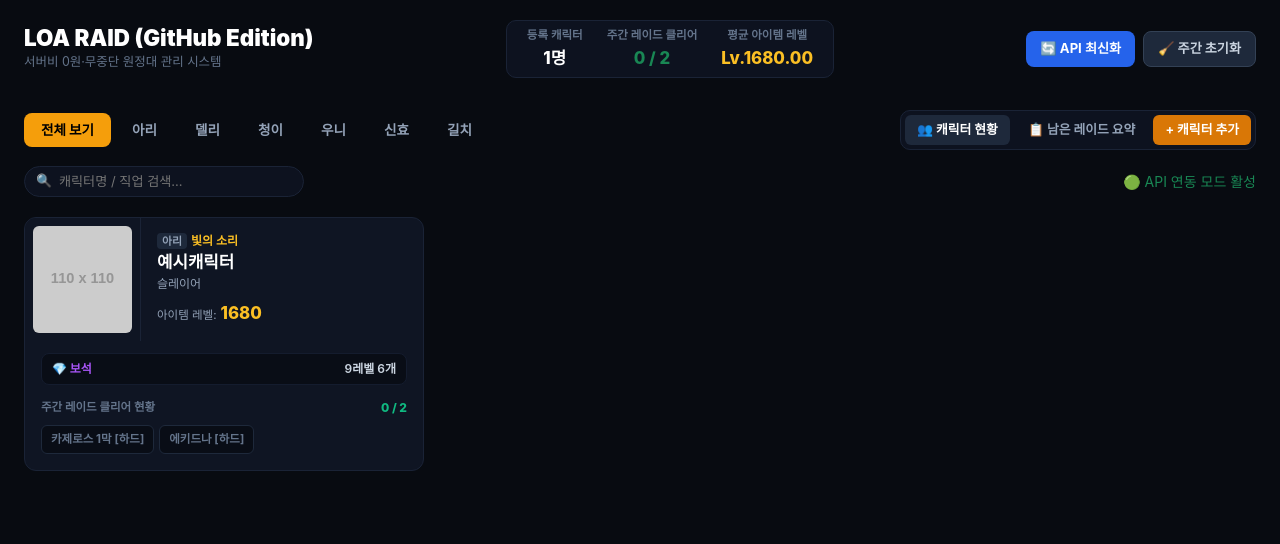
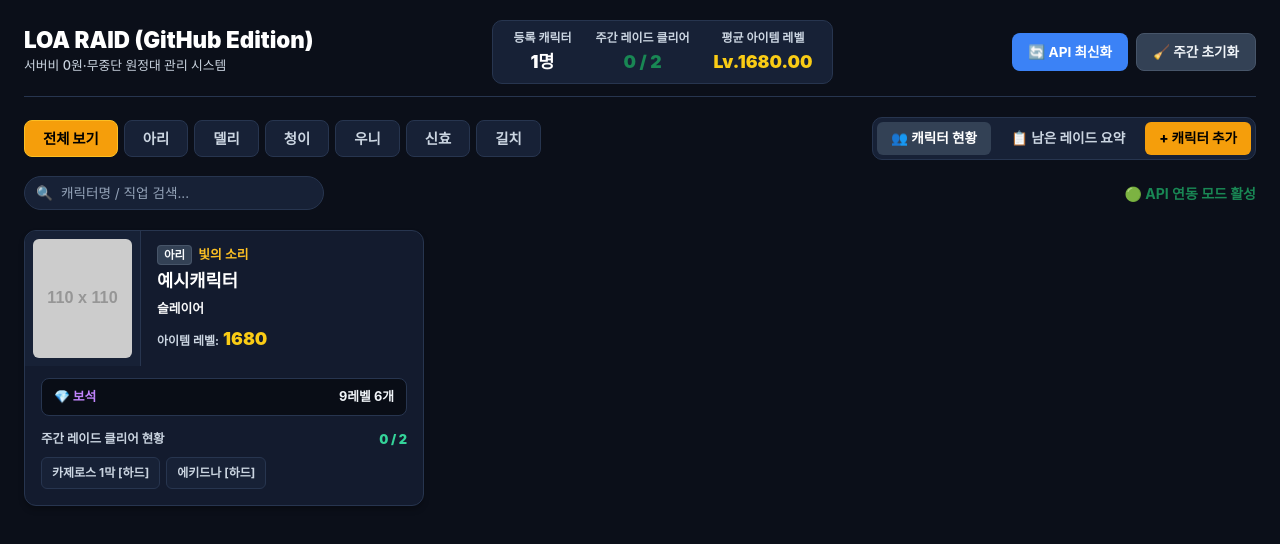
Before and after one commit to Myungwon-asdf/loa-raid-manager, a website: page index.html in a window 1280 px wide. Drawn offline with nearby package versions, Linux system fonts and the light colour scheme; placeholder pictures from the web are drawn by us.

Commit message:
Refactor CSS styles for layout and visibility improvements
Updated various CSS styles for improved aesthetics and functionality. Adjusted modal and character card designs, and enhanced text visibility.

```diff
--- a/index.html
+++ b/index.html
@@ -6,61 +6,63 @@
   <link href="https://cdn.jsdelivr.net/npm/bootstrap@5.3.0/dist/css/bootstrap.min.css" rel="stylesheet">
   <style>
     :root {
-      --bg-dark: #080b11;
-      --card-bg: #0f1523;
+      --bg-dark: #0b0f19;
+      --card-bg: #131b2e;
       --inner-bg: #090d16;
-      --border-color: #1a2336;
-      --text-muted: #64748b;
-      --accent-yellow: #fbbf24;
-      --accent-green: #10b981;
-      --accent-blue: #2563eb;
+      --border-color: #27354f;
+      --text-main: #f8fafc;
+      --text-muted: #94a3b8;
+      --accent-yellow: #facc15;
+      --accent-green: #34d399;
+      --accent-blue: #3b82f6;
     }
-    body { background-color: var(--bg-dark); color: #f1f5f9; font-family: -apple-system, BlinkMacSystemFont, "Segoe UI", Roboto, sans-serif; padding: 20px 24px; }
-    .top-header { display: flex; justify-content: space-between; align-items: center; margin-bottom: 20px; padding-bottom: 12px; }
+    body { background-color: var(--bg-dark); color: var(--text-main); font-family: -apple-system, BlinkMacSystemFont, "Segoe UI", Roboto, sans-serif; padding: 20px 24px; }
+    .top-header { display: flex; justify-content: space-between; align-items: center; margin-bottom: 20px; padding-bottom: 12px; border-bottom: 1px solid var(--border-color); }
     .brand-title { font-size: 1.4rem; font-weight: 900; color: #ffffff; line-height: 1; }
-    .brand-subtitle { font-size: 0.78rem; color: var(--text-muted); margin-top: 4px; }
-    .header-stats { display: flex; align-items: center; background-color: #0d121f; border: 1px solid var(--border-color); border-radius: 10px; padding: 6px 20px; gap: 24px; }
+    .brand-subtitle { font-size: 0.8rem; color: #cbd5e1; margin-top: 4px; font-weight: 500; }
+    .header-stats { display: flex; align-items: center; background-color: #172136; border: 1px solid var(--border-color); border-radius: 10px; padding: 8px 20px; gap: 24px; }
     .stat-item { display: flex; flex-direction: column; align-items: center; }
-    .stat-label { font-size: 0.72rem; color: var(--text-muted); font-weight: 600; margin-bottom: 2px; }
-    .stat-value { font-size: 1.05rem; font-weight: 800; }
-    .btn-header-action { font-size: 0.82rem; font-weight: 700; padding: 7px 14px; border-radius: 8px; display: flex; align-items: center; gap: 6px; border: none; cursor: pointer; }
-    .btn-api-refresh { background-color: #2563eb; color: #fff; }
-    .btn-weekly-reset { background-color: #1e293b; color: #cbd5e1; border: 1px solid #334155; }
+    .stat-label { font-size: 0.75rem; color: #cbd5e1; font-weight: 700; margin-bottom: 2px; }
+    .stat-value { font-size: 1.1rem; font-weight: 900; color: #ffffff; }
+    .btn-header-action { font-size: 0.85rem; font-weight: 700; padding: 8px 16px; border-radius: 8px; display: flex; align-items: center; gap: 6px; border: none; cursor: pointer; }
+    .btn-api-refresh { background-color: #3b82f6; color: #fff; }
+    .btn-weekly-reset { background-color: #334155; color: #f1f5f9; border: 1px solid #475569; }
     .nav-section { display: flex; justify-content: space-between; align-items: center; margin-bottom: 16px; }
-    .owner-tabs .nav-link { color: #94a3b8; font-weight: 700; font-size: 0.85rem; padding: 6px 16px; border-radius: 8px; background: transparent; margin-right: 4px; border: 1px solid transparent; cursor: pointer; }
-    .owner-tabs .nav-link.active { background-color: #f59e0b; color: #000000; font-weight: 800; }
-    .sub-tools { display: flex; align-items: center; gap: 6px; background-color: #0d121f; padding: 4px; border-radius: 10px; border: 1px solid var(--border-color); }
-    .btn-sub-tool { font-size: 0.8rem; font-weight: 700; padding: 5px 12px; border-radius: 6px; color: #94a3b8; background: transparent; border: none; cursor: pointer; }
-    .btn-sub-tool.active { background-color: #1e293b; color: #ffffff; }
-    .btn-add-char-orange { background-color: #d97706; color: #ffffff; font-weight: 700; font-size: 0.8rem; padding: 5px 12px; border-radius: 6px; border: none; cursor: pointer; }
+    .owner-tabs .nav-link { color: #cbd5e1; font-weight: 700; font-size: 0.9rem; padding: 7px 18px; border-radius: 8px; background: #172136; margin-right: 6px; border: 1px solid var(--border-color); cursor: pointer; }
+    .owner-tabs .nav-link.active { background-color: #f59e0b; color: #000000; font-weight: 900; border-color: #fbbf24; }
+    .sub-tools { display: flex; align-items: center; gap: 6px; background-color: #172136; padding: 4px; border-radius: 10px; border: 1px solid var(--border-color); }
+    .btn-sub-tool { font-size: 0.85rem; font-weight: 700; padding: 6px 14px; border-radius: 6px; color: #cbd5e1; background: transparent; border: none; cursor: pointer; }
+    .btn-sub-tool.active { background-color: #334155; color: #ffffff; }
+    .btn-add-char-orange { background-color: #f59e0b; color: #000000; font-weight: 800; font-size: 0.85rem; padding: 6px 14px; border-radius: 6px; border: none; cursor: pointer; }
     .filter-bar { display: flex; justify-content: space-between; align-items: center; margin-bottom: 20px; }
-    .search-input-wrapper { position: relative; width: 280px; }
-    .search-input { background-color: #0d121f; border: 1px solid var(--border-color); color: #f1f5f9; border-radius: 20px; padding: 5px 14px 5px 34px; font-size: 0.82rem; width: 100%; }
-    .search-input:focus { border-color: #2563eb; outline: none; }
-    .search-icon { position: absolute; left: 12px; top: 50%; transform: translateY(-50%); color: #64748b; font-size: 0.8rem; }
-    .character-card { background-color: var(--card-bg); border: 1px solid var(--border-color); border-radius: 12px; overflow: hidden; height: 100%; display: flex; flex-direction: column; justify-content: space-between; }
+    .search-input-wrapper { position: relative; width: 300px; }
+    .search-input { background-color: #172136; border: 1px solid var(--border-color); color: #ffffff; border-radius: 20px; padding: 6px 14px 6px 36px; font-size: 0.85rem; width: 100%; }
+    .search-input::placeholder { color: #94a3b8; }
+    .search-input:focus { border-color: #3b82f6; outline: none; }
+    .search-icon { position: absolute; left: 12px; top: 50%; transform: translateY(-50%); color: #94a3b8; font-size: 0.85rem; }
+    .character-card { background-color: var(--card-bg); border: 1px solid var(--border-color); border-radius: 12px; overflow: hidden; height: 100%; display: flex; flex-direction: column; justify-content: space-between; box-shadow: 0 4px 6px -1px rgba(0,0,0,0.3); }
     .card-top-section { display: flex; align-items: stretch; }
-    .char-profile-box { width: 116px; min-width: 116px; background-color: var(--card-bg); border-right: 1px solid var(--border-color); padding: 8px; display: flex; align-items: center; justify-content: center; }
+    .char-profile-box { width: 116px; min-width: 116px; background-color: #172136; border-right: 1px solid var(--border-color); padding: 8px; display: flex; align-items: center; justify-content: center; }
     .char-profile-img { width: 100%; height: 100%; object-fit: cover; border-radius: 6px; }
     .card-info-wrapper { padding: 14px 16px; flex-grow: 1; display: flex; flex-direction: column; justify-content: space-between; }
-    .owner-badge { font-size: 0.68rem; font-weight: 700; background-color: #1e293b; color: #94a3b8; padding: 1px 5px; border-radius: 4px; margin-right: 4px; }
-    .char-name { font-size: 1.05rem; font-weight: 800; color: #ffffff; white-space: nowrap; overflow: hidden; text-overflow: ellipsis; }
-    .char-sub-text { font-size: 0.75rem; color: #94a3b8; }
+    .owner-badge { font-size: 0.72rem; font-weight: 800; background-color: #334155; color: #f8fafc; padding: 2px 6px; border-radius: 4px; margin-right: 6px; border: 1px solid #475569; }
+    .char-name { font-size: 1.1rem; font-weight: 900; color: #ffffff; white-space: nowrap; overflow: hidden; text-overflow: ellipsis; }
+    .char-sub-text { font-size: 0.8rem; color: #cbd5e1; font-weight: 600; }
     .card-bottom-section { padding: 0 16px 16px 16px; }
-    .gem-box { background-color: var(--inner-bg); border: 1px solid #141c2e; border-radius: 8px; padding: 6px 10px; margin-top: 12px; display: flex; justify-content: space-between; font-size: 0.75rem; }
-    .gem-title { color: #a855f7; font-weight: 700; }
-    .gem-detail { color: #cbd5e1; font-weight: 600; }
+    .gem-box { background-color: var(--inner-bg); border: 1px solid var(--border-color); border-radius: 8px; padding: 8px 12px; margin-top: 12px; display: flex; justify-content: space-between; font-size: 0.8rem; }
+    .gem-title { color: #c084fc; font-weight: 800; }
+    .gem-detail { color: #f1f5f9; font-weight: 700; }
     .raid-section-head { display: flex; justify-content: space-between; align-items: center; margin-top: 14px; margin-bottom: 8px; }
-    .raid-section-title { font-size: 0.72rem; color: #64748b; font-weight: 700; }
-    .raid-status-count { font-size: 0.75rem; color: var(--accent-green); font-weight: 800; }
-    .raid-tag-list { display: flex; flex-wrap: wrap; gap: 5px; }
-    .raid-tag-btn { font-size: 0.72rem; font-weight: 700; padding: 5px 9px; border-radius: 6px; border: 1px solid #1e293b; background-color: #090d16; color: #64748b; cursor: pointer; }
-    .raid-tag-btn.active { background-color: #059669; border-color: #10b981; color: #ffffff; }
+    .raid-section-title { font-size: 0.78rem; color: #cbd5e1; font-weight: 700; }
+    .raid-status-count { font-size: 0.8rem; color: var(--accent-green); font-weight: 900; }
+    .raid-tag-list { display: flex; flex-wrap: wrap; gap: 6px; }
+    .raid-tag-btn { font-size: 0.75rem; font-weight: 700; padding: 6px 10px; border-radius: 6px; border: 1px solid var(--border-color); background-color: #172136; color: #cbd5e1; cursor: pointer; }
+    .raid-tag-btn.active { background-color: #059669; border-color: #34d399; color: #ffffff; font-weight: 800; }
 
     .custom-modal-backdrop {
       position: fixed;
       top: 0; left: 0; width: 100vw; height: 100vh;
-      background-color: rgba(0, 0, 0, 0.6);
+      background-color: rgba(0, 0, 0, 0.7);
       backdrop-filter: blur(6px);
       z-index: 1050;
       display: none;
@@ -69,13 +71,13 @@
     }
     .custom-modal-backdrop.show { display: flex; }
     .custom-modal-box {
-      background-color: #0f1523;
-      border: 1px solid #1a2336;
+      background-color: #131b2e;
+      border: 1px solid var(--border-color);
       border-radius: 16px;
       width: 100%;
       max-width: 450px;
-      padding: 20px;
-      box-shadow: 0 20px 25px -5px rgba(0, 0, 0, 0.5);
+      padding: 24px;
+      box-shadow: 0 25px 50px -12px rgba(0, 0, 0, 0.7);
     }
   </style>
 </head>
@@ -89,7 +91,7 @@
       </div>
     </div>
     <div class="header-stats">
-      <div class="stat-item"><span class="stat-label">등록 캐릭터</span><span class="stat-value text-white" id="statCharCount">0명</span></div>
+      <div class="stat-item"><span class="stat-label">등록 캐릭터</span><span class="stat-value" id="statCharCount">0명</span></div>
       <div class="stat-item"><span class="stat-label">주간 레이드 클리어</span><span class="stat-value text-success" id="statCompletedRaids">0 / 0</span></div>
       <div class="stat-item"><span class="stat-label">평균 아이템 레벨</span><span class="stat-value" style="color: var(--accent-yellow);" id="statAvgLevel">Lv.0.00</span></div>
     </div>
@@ -113,23 +115,23 @@
       <span class="search-icon">🔍</span>
       <input type="text" class="search-input" id="searchInput" placeholder="캐릭터명 / 직업 검색..." oninput="renderDashboard()">
     </div>
-    <div class="filter-options"><span class="text-success small">🟢 API 연동 모드 활성</span></div>
+    <div class="filter-options"><span class="text-success fw-bold small">🟢 API 연동 모드 활성</span></div>
   </div>
 
-  <div class="row g-3" id="characterGrid"><div class="col-12 text-center py-5 text-muted">데이터 로딩 중...</div></div>
+  <div class="row g-3" id="characterGrid"><div class="col-12 text-center py-5 text-light">데이터 로딩 중...</div></div>
   <div id="scheduleView" style="display: none;"><div id="scheduleListContainer"></div></div>
 
   <!-- 캐릭터 추가 및 실제 API 조회 모달 -->
   <div class="custom-modal-backdrop" id="addCharModal">
     <div class="custom-modal-box text-white">
       <div class="d-flex justify-content-between align-items-center mb-3">
-        <h5 class="modal-title m-0 fw-bold">원정대 캐릭터 추가 및 API 조회</h5>
+        <h5 class="modal-title m-0 fw-bold fs-5 text-white">원정대 캐릭터 추가 및 API 조회</h5>
         <button type="button" class="btn-close btn-close-white" onclick="closeAddCharacterModal()"></button>
       </div>
 
       <div class="mb-3">
-        <label class="form-label small text-muted">1. 소유자 (원정대 선택)</label>
-        <select class="form-select bg-secondary text-white border-0" id="newCharOwner">
+        <label class="form-label small fw-bold text-light">1. 소유자 (원정대 선택)</label>
+        <select class="form-select bg-dark text-white border-secondary" id="newCharOwner">
           <option value="아리">아리</option>
           <option value="델리">델리</option>
           <option value="청이">청이</option>
@@ -140,23 +142,23 @@
       </div>
 
       <div class="mb-3">
-        <label class="form-label small text-muted">2. 캐릭터명 (로스트아크 정확한 캐릭터명)</label>
+        <label class="form-label small fw-bold text-light">2. 캐릭터명 (로스트아크 정확한 캐릭터명)</label>
         <div class="input-group">
-          <input type="text" class="form-control bg-secondary text-white border-0" id="newCharName" placeholder="캐릭터명을 입력하세요">
-          <button class="btn btn-primary btn-sm px-3 fw-bold" type="button" onclick="fetchCharacterApiData()">🔍 API 조회</button>
+          <input type="text" class="form-control bg-dark text-white border-secondary" id="newCharName" placeholder="캐릭터명을 입력하세요">
+          <button class="btn btn-primary fw-bold px-3" type="button" onclick="fetchCharacterApiData()">🔍 API 조회</button>
         </div>
       </div>
 
-      <div class="p-3 mb-3 rounded bg-black bg-opacity-50 border border-secondary" id="apiPreviewBox" style="display: none;">
+      <div class="p-3 mb-3 rounded bg-dark border border-secondary" id="apiPreviewBox" style="display: none;">
         <div class="small text-warning fw-bold mb-1" id="previewTitle">✨ API 조회 성공!</div>
-        <div class="small text-light" id="previewText">직업: - / 레벨: - / 보석: -</div>
+        <div class="small text-light fw-bold" id="previewText">직업: - / 레벨: - / 보석: -</div>
       </div>
 
-      <div class="text-muted small mb-4">ℹ️ 소유자를 고르고 캐릭터명 입력 후 [API 조회]를 누르면 직업, 레벨, 보석 정보를 불러옵니다.</div>
+      <div class="text-light small mb-4 fw-medium">ℹ️ 소유자를 고르고 캐릭터명 입력 후 [API 조회]를 누르면 직업, 레벨, 보석 정보를 불러옵니다.</div>
 
       <div class="d-flex justify-content-end gap-2">
-        <button type="button" class="btn btn-secondary btn-sm px-3" onclick="closeAddCharacterModal()">취소</button>
-        <button type="button" class="btn btn-warning btn-sm px-3 fw-bold" id="btnAddFinal" onclick="addNewCharacter()" disabled>추가하기</button>
+        <button type="button" class="btn btn-secondary fw-bold btn-sm px-3" onclick="closeAddCharacterModal()">취소</button>
+        <button type="button" class="btn btn-warning fw-bold btn-sm px-3 text-dark" id="btnAddFinal" onclick="addNewCharacter()" disabled>추가하기</button>
       </div>
     </div>
   </div>
@@ -168,7 +170,6 @@
     let currentMainView = 'CHARS';
     let tempFetchedData = null;
 
-    // ★ 여기에 배포한 구글 앱 스크립트 웹앱 URL을 정확히 넣어주세요!
     const APPS_SCRIPT_URL = "https://script.google.com/macros/s/AKfycbx9_OASn-ztt4F6_02Chgzh18AiEKGAc4mINLAAPHtlF5cvE5ne1WTeBfvEJ9txb5bg/exec";
 
     window.onload = function() {
@@ -186,8 +187,22 @@
         })
         .catch(err => {
           console.error("데이터 로드 실패:", err);
-          document.getElementById('characterGrid').innerHTML = `<div class="col-12 text-center py-5 text-danger">data.json 파일을 불러오지 못했습니다.</div>`;
+          document.getElementById('characterGrid').innerHTML = `<div class="col-12 text-center py-5 text-danger fw-bold">data.json 파일을 불러오지 못했습니다.</div>`;
         });
+    }
+
+    async function syncDataToBackend() {
+      try {
+        await fetch(APPS_SCRIPT_URL, {
+          method: 'POST',
+          body: JSON.stringify({
+            action: "save",
+            characterList: characterList
+          })
+        });
+      } catch (e) {
+        console.error("GitHub 자동 저장 실패:", e);
+      }
     }
 
     function switchView(viewName) {
@@ -267,6 +282,7 @@
       tempFetchedData.owner = document.getElementById('newCharOwner').value;
       characterList.push(tempFetchedData);
 
+      syncDataToBackend(); // GitHub 저장 실행
       renderOwnerTabs();
       renderDashboard();
       closeAddCharacterModal();
@@ -332,7 +348,7 @@
       const grid = document.getElementById('characterGrid');
       grid.innerHTML = '';
       if (filteredChars.length === 0) {
-        grid.innerHTML = `<div class="col-12 text-center py-5 text-muted">캐릭터가 없습니다.</div>`;
+        grid.innerHTML = `<div class="col-12 text-center py-5 text-light fw-bold">등록된 캐릭터가 없습니다.</div>`;
         return;
       }
 
@@ -354,12 +370,12 @@
               <div class="char-profile-box"><img src="${c.characterImage || 'https://via.placeholder.com/110'}" class="char-profile-img"></div>
               <div class="card-info-wrapper">
                 <div>
-                  <div class="char-sub-text" style="color: #fbbf24; font-weight: 700;"><span class="owner-badge">${c.owner}</span>${c.title || ''}</div>
+                  <div class="char-sub-text mb-1"><span class="owner-badge">${c.owner}</span><span style="color: #fbbf24;">${c.title || ''}</span></div>
                   <div class="char-name">${c.name}</div>
-                  <div class="char-sub-text">${c.className || '직업미정'}</div>
+                  <div class="char-sub-text text-light mt-1">${c.className || '직업미정'}</div>
                 </div>
                 <div class="mt-2">
-                  <div class="d-flex align-items-baseline gap-1"><span style="font-size: 0.72rem; color: #94a3b8;">아이템 레벨:</span><span style="font-size: 1.05rem; font-weight: 800; color: #fbbf24;">${c.itemLevel || '0.00'}</span></div>
+                  <div class="d-flex align-items-baseline gap-1"><span style="font-size: 0.75rem; color: #cbd5e1; font-weight: 700;">아이템 레벨:</span><span style="font-size: 1.1rem; font-weight: 900; color: #facc15;">${c.itemLevel || '0.00'}</span></div>
                 </div>
               </div>
             </div>
@@ -382,16 +398,19 @@
       if (idx > -1) targetChar.completedRaids.splice(idx, 1);
       else targetChar.completedRaids.push(raidId);
 
+      syncDataToBackend(); // GitHub 저장 실행
       renderDashboard();
     }
 
     function refreshApiData() {
-      alert('API 최신화가 완료되었습니다!');
+      loadDataFromGitHub();
+      alert('데이터를 최신화했습니다!');
     }
 
     function resetWeeklyRaids() {
       if (confirm('주간 레이드 기록을 초기화하시겠습니까?')) {
         characterList.forEach(c => c.completedRaids = []);
+        syncDataToBackend(); // GitHub 저장 실행
         renderDashboard();
       }
     }
```
